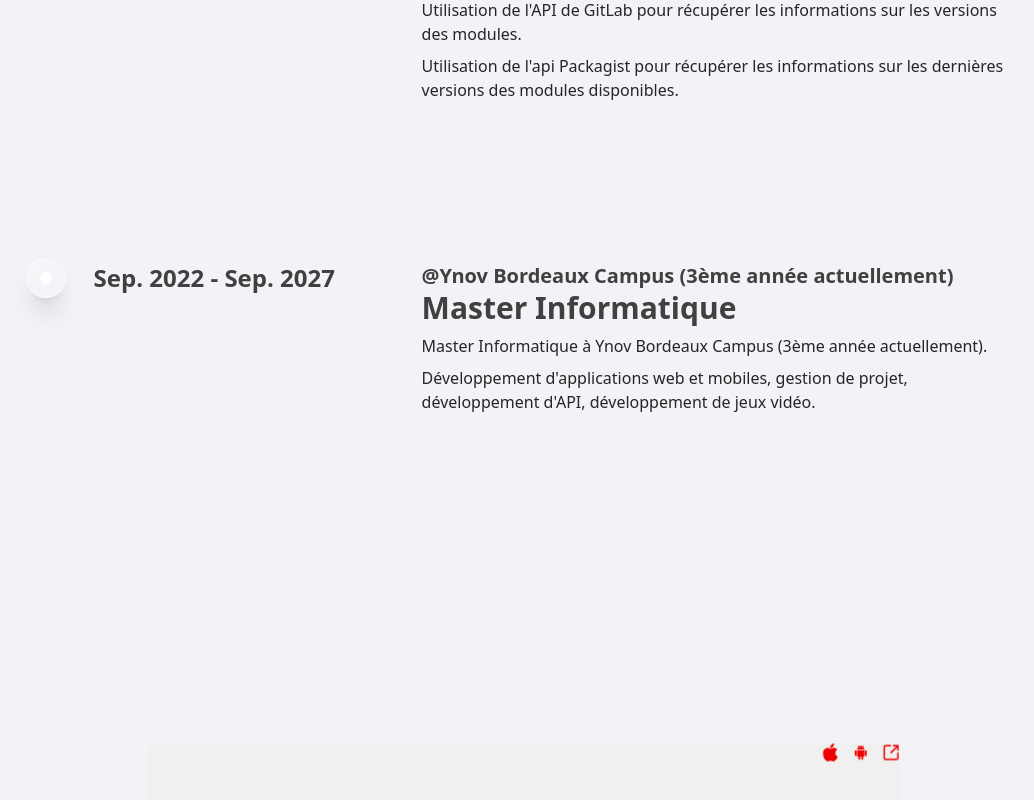
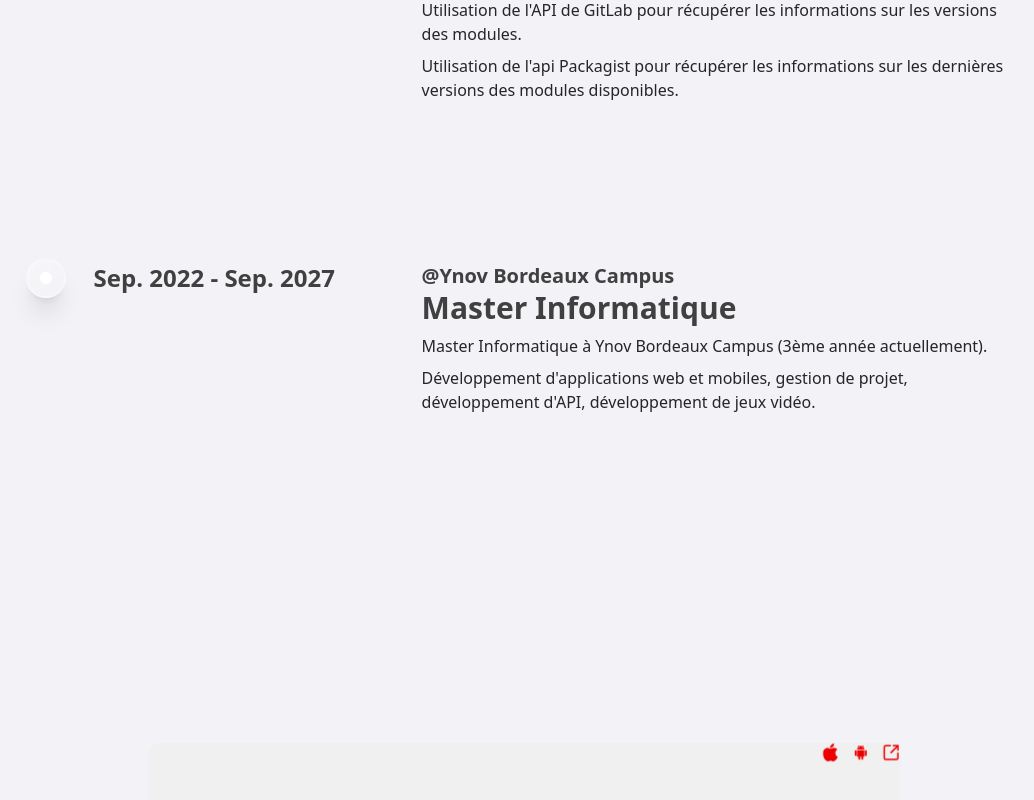
Before and after one commit to Matsuel/portfolio, a Next.js app: page / in a window 1280 px wide. Shown: the part 1814-2614 px from the top of the page, without its empty margins (116-1150 px from the left). Built offline with nearby package versions, Linux system fonts and the light colour scheme.

Commit message:
fix: corriger le nom de l'entreprise dans le parcours académique

```diff
--- a/constants/parcours.ts
+++ b/constants/parcours.ts
@@ -33,7 +33,7 @@ export const parcours = [
     {
         title: "Master Informatique",
         link: "https://www.ynov.com/",
-        company: "Ynov Bordeaux Campus (3ème année actuellement)",
+        company: "Ynov Bordeaux Campus",
         date: "Sep. 2022 - Sep. 2027",
         description: [
             "Master Informatique à Ynov Bordeaux Campus (3ème année actuellement).",
```
